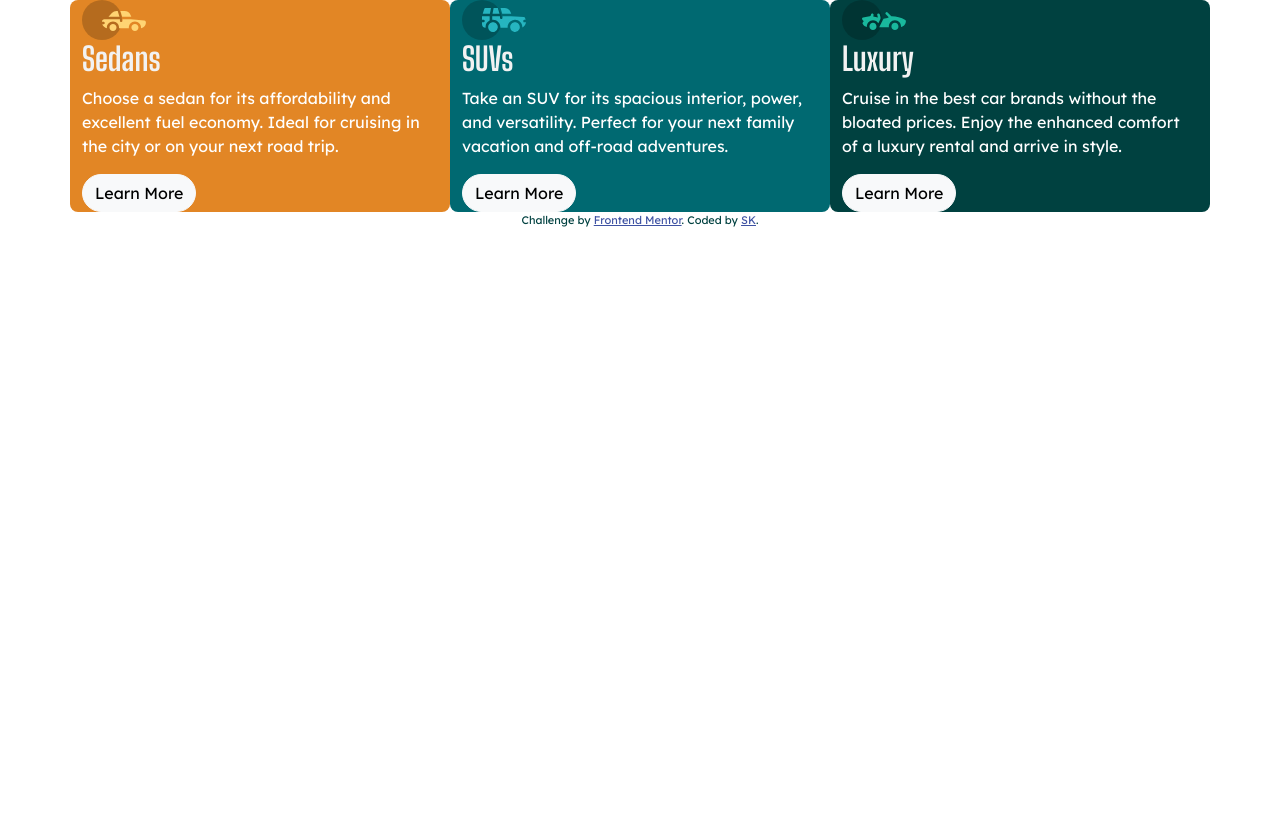
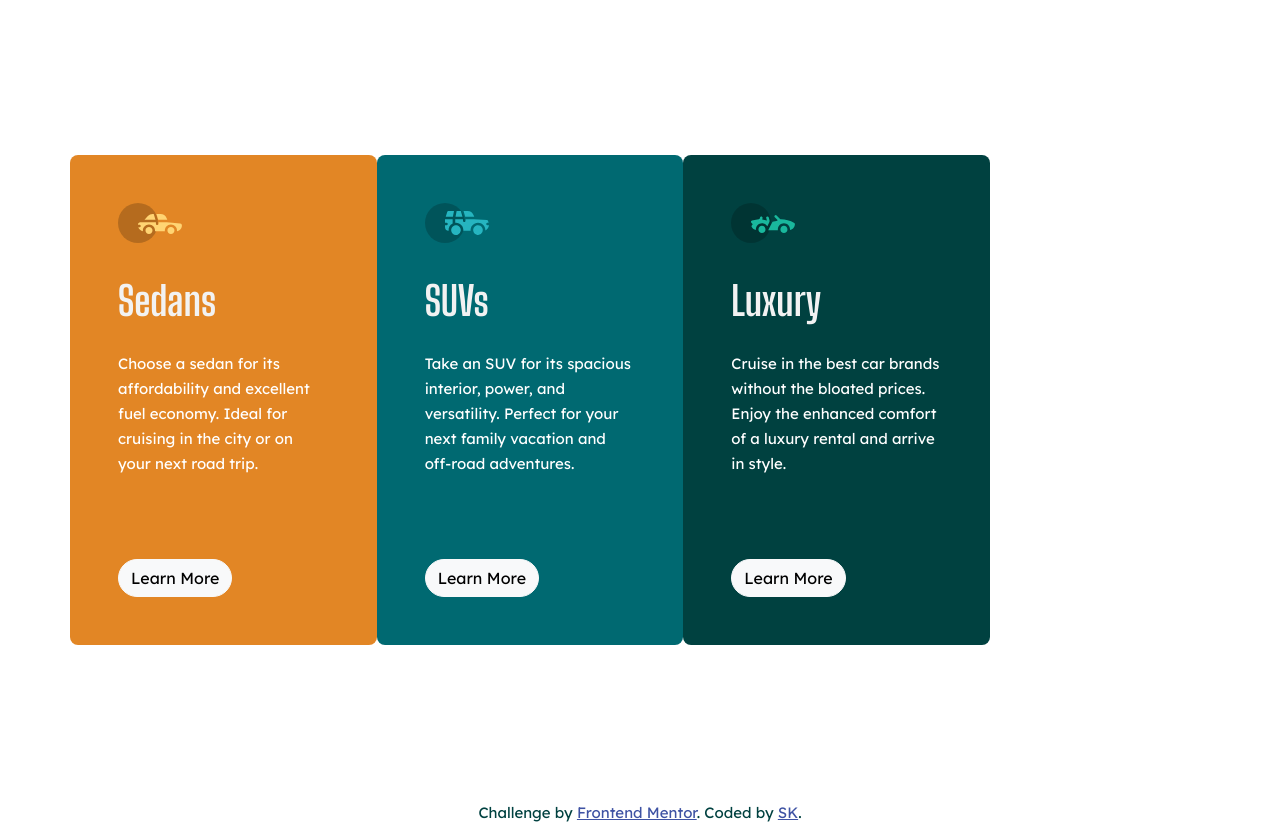
Before and after one commit to Sam-a-lot/FMC-3-columnPreviewCard, a plain HTML site: page index.html in a window 1280 px wide. Before the commit the page ends 800 px from the top, so only its background shows below. Drawn offline with nearby package versions, Linux system fonts and the light colour scheme.

Commit message:
Add files via upload
More stylings, only need to center the gd div horizontally. :cry:

```diff
--- a/index.html
+++ b/index.html
@@ -23,10 +23,10 @@
 <body>
 
   <div class="container vh-100">
-    <div class="row">
+    <div class="row card-container min-vh-100 align-items-center">
       <div class="sedans col-md-4">
         <img src="./images/icon-sedans.svg" alt="Small graphic of a sedan type car">
-        <h2>Sedans</h2>
+        <h1>Sedans</h1>
         <p>Choose a sedan for its affordability and excellent fuel economy. Ideal for cruising in the city
           or on your next road trip.</p>
           <button type="button" class="btn btn-light rounded">Learn More</button>
@@ -34,7 +34,7 @@
 
       <div class="suvs col-md-4">
         <img src="./images/icon-suvs.svg" alt="Small graphic of an SUV type car">
-        <h2>SUVs</h2>
+        <h1>SUVs</h1>
         <p>Take an SUV for its spacious interior, power, and versatility. Perfect for your next family vacation
         and off-road adventures.</p>
         <button type="button" class="btn btn-light rounded">Learn More</button>
@@ -42,16 +42,17 @@
 
       <div class="luxury col-md-4">
         <img src="./images/icon-luxury.svg" alt="Small graphic of a luxury, convertible car">
-        <h2>Luxury</h2>
+        <h1>Luxury</h1>
         <p>Cruise in the best car brands without the bloated prices. Enjoy the enhanced comfort of a luxury
         rental and arrive in style.</p>
         <button type="button" class="btn btn-light rounded">Learn More</button>
       </div>
+    </div>
 
-      <div class="attribution">
-        Challenge by <a href="https://www.frontendmentor.io?ref=challenge" target="_blank">Frontend Mentor</a>.
+    <div class="attribution">
+      <p>Challenge by <a href="https://www.frontendmentor.io?ref=challenge" target="_blank">Frontend Mentor</a>.
         Coded by <a href="#">SK</a>.
-      </div>
+      </p>
     </div>
   </div>
 
--- a/styles.css
+++ b/styles.css
@@ -3,17 +3,33 @@ body {
     color: #fff;
 }
 
-h2 {
+h1 {
     font-family: 'Big Shoulders Display', cursive;
     color: #f2f2f2;
+    font-size: 40px;
+    line-height: 47.88px;
+    margin-top: 35px;
+    margin-bottom: 25px;
+}
+
+p {
+    font-size: 15px;
+    line-height: 25px;
+    margin-bottom: 25px;
+}
+
+.card-container {
+    max-width: 920px;
 }
 
 .sedans,
 .suvs,
 .luxury {
     border-radius: 8px;
+    padding: 48px;
 }
 
+/* Card background colors */
 .sedans {
     background-color: #E28625;
 }
@@ -26,6 +42,7 @@ h2 {
     background-color: #004140;
 }
 
+/* Overriding bootstrap to style button border radius */
 .rounded {
     border-radius: 100px !important;
 }
@@ -34,6 +51,13 @@ h2 {
     color: #f2f2f2;
     border-color: #f2f2f2;
     background-color: inherit;
+}
+
+/* Screen width > 767px --> change margin between paragraph and button */
+@media (min-width: 768px) {
+    p {
+        margin-bottom: 83px;
+    }
 }
 
 /* Attribution */
```
